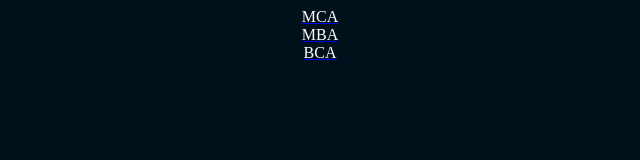
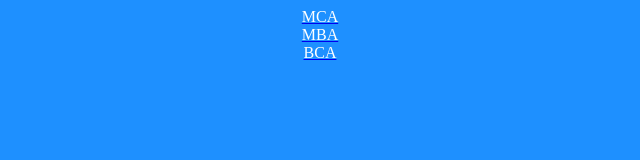
Before and after one commit to 24kd1a0742/Lendi_book_store_html, a plain HTML site: page left.html in a window 1280 px wide. Shown: the whole page, without its empty margins (320-960 px from the left). Drawn offline with Linux system fonts and the light colour scheme.

Commit message:
Update left.html

```diff
--- a/left.html
+++ b/left.html
@@ -1,7 +1,7 @@
 <!DOCTYPE html>
 <html>
     <head>
-        <body bgcolor="#01111b" text="white">
+        <body bgcolor="#1E90FF" text="white">
         <title>Left frame</title>
     </head>
     <body align="center">
```
